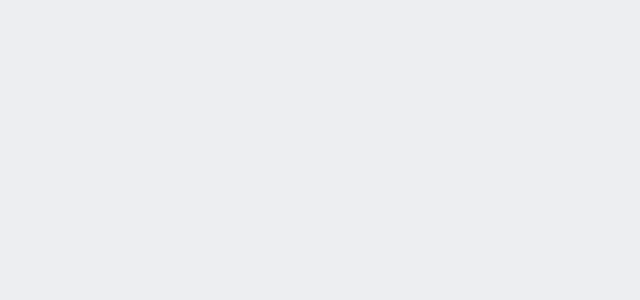
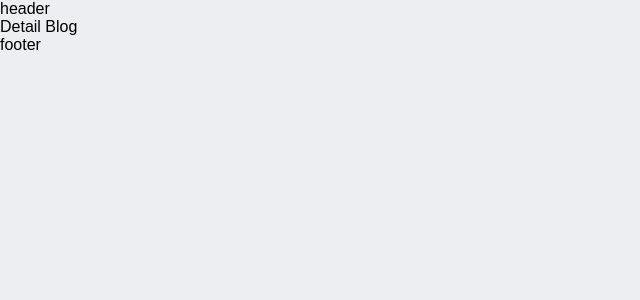
Before and after one commit to micodee/react-blog-mern-stack, a React (Create React App) app: page /detail-blog in a window 1280 px wide. Before the commit this address had no page. Shown: the top 300 px of the page, without its empty margins (0-640 px from the left). Built offline with nearby package versions, Linux system fonts and the light colour scheme.

Commit message:
08- Nested Route

```diff
--- /dev/null
+++ b/src/config/router/Mainapp.js
@@ -0,0 +1,19 @@
+import React from "react";
+import { Route, Routes } from "react-router-dom";
+import { CreateBlog, DetailBlog, Home} from "../../pages/Pages";
+
+const Mainapp = () => {
+  return (
+    <div>
+      <p>header</p>
+        <Routes>
+          <Route path="/" element={<Home />} />
+          <Route path="create-blog" element={<CreateBlog />} />
+          <Route path="detail-blog" element={<DetailBlog />} />
+        </Routes>
+      <p>footer</p>
+    </div>
+  );
+};
+
+export default Mainapp;
--- a/src/config/router/Rute.js
+++ b/src/config/router/Rute.js
@@ -1,16 +1,21 @@
 import React from "react";
 import { BrowserRouter as Router, Routes, Route } from "react-router-dom";
-import { Home, Login, Register } from "../../pages/Pages";
+import { Error, Login, Register } from "../../pages/Pages";
+import Mainapp from "./Mainapp";
 
 const Rute = () => {
   return (
-    <Router>
-      <Routes>
-        <Route path="/" element={<Home/>} />
-        <Route path="/login" element={<Login/>} />
-        <Route path="/register" element={<Register/>} />
-      </Routes>
-    </Router>
+    <div>
+      <Router>
+        <Routes>
+          <Route path="/" element={<Mainapp/>} >
+            <Route path="*" element={<Error/>} />
+          </Route>
+          <Route path="login" element={<Login />} />
+          <Route path="register" element={<Register />} />
+        </Routes>
+      </Router>
+    </div>
   );
 };
 
--- a/src/pages/Pages.js
+++ b/src/pages/Pages.js
@@ -1,5 +1,8 @@
 import Home from "./home/Home";
 import Login from "./login/Login";
 import Register from "./register/Register";
+import CreateBlog from "./blogCreate/CreateBlog";
+import DetailBlog from "./blogDetail/DetailBlog";
+import Error from "./error/Error";
 
-export { Home, Login, Register }
+export { Home, Login, Register, CreateBlog, DetailBlog, Error }
--- /dev/null
+++ b/src/pages/blogCreate/CreateBlog.js
@@ -0,0 +1,11 @@
+import React from 'react'
+
+const CreateBlog = () => {
+  return (
+    <div>
+      <p>Create Blog</p>
+    </div>
+  )
+}
+
+export default CreateBlog
--- /dev/null
+++ b/src/pages/blogDetail/DetailBlog.js
@@ -0,0 +1,11 @@
+import React from 'react'
+
+const DetailBlog = () => {
+  return (
+    <div>
+        <p>Detail Blog</p>
+    </div>
+  )
+}
+
+export default DetailBlog
--- /dev/null
+++ b/src/pages/error/Error.js
@@ -0,0 +1,9 @@
+import React from 'react'
+
+const Error = () => {
+  return (
+    <div>Error</div>
+  )
+}
+
+export default Error
```
